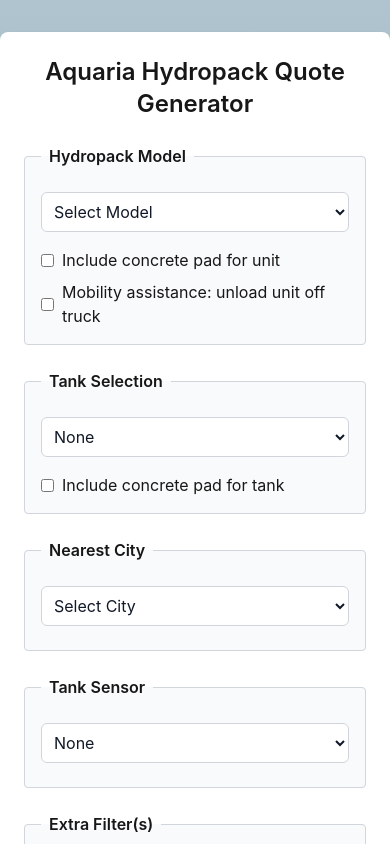
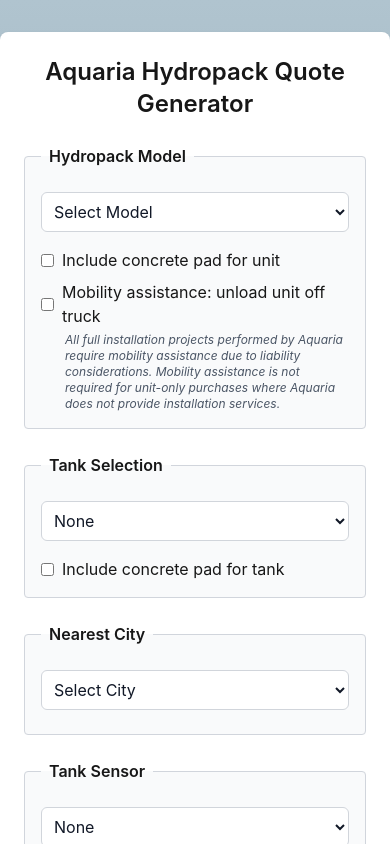
Before and after one commit to stgrky/d2d-sales-calculator, a Next.js app: page / in a window 390 px wide. Shown: the top 844 px of the page. Built offline with nearby package versions, Linux system fonts and the light colour scheme.

Commit message:
added clause for mobility

```diff
--- a/src/app/page.tsx
+++ b/src/app/page.tsx
@@ -548,20 +548,26 @@
             />
             Include concrete pad for unit
           </label>
-          <label className="flex items-center mt-2">
+          <label className="flex flex-col mt-2">
+          <div className="flex items-center">
             <input
               id="mobility"
               type="checkbox"
               className="mr-2"
               checked={mobility}
               onChange={(e) => {
-            setMobility(e.target.checked);
-            setQuoteIsStale(true);
-            setShowFinancing(false);
-                          }}
+                setMobility(e.target.checked);
+                setQuoteIsStale(true);
+                setShowFinancing(false);
+              }}
             />
-            Mobility assistance: unload unit off truck
-          </label>
+            <span>Mobility assistance: unload unit off truck</span>
+          </div>
+          <p className="ml-6 mt-1 text-xs text-gray-600 italic">
+            All full installation projects performed by Aquaria require mobility assistance due to liability considerations.
+            Mobility assistance is not required for unit-only purchases where Aquaria does not provide installation services.
+          </p>
+        </label>
         </fieldset>
 
         <fieldset className="border border-gray-300 rounded bg-gray-50 mb-6 p-4">
```
